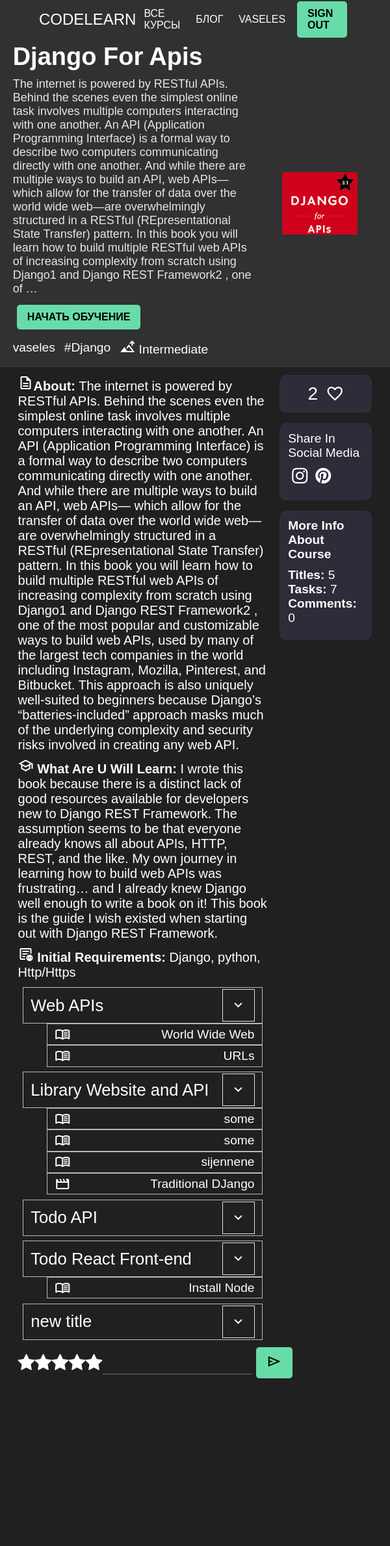
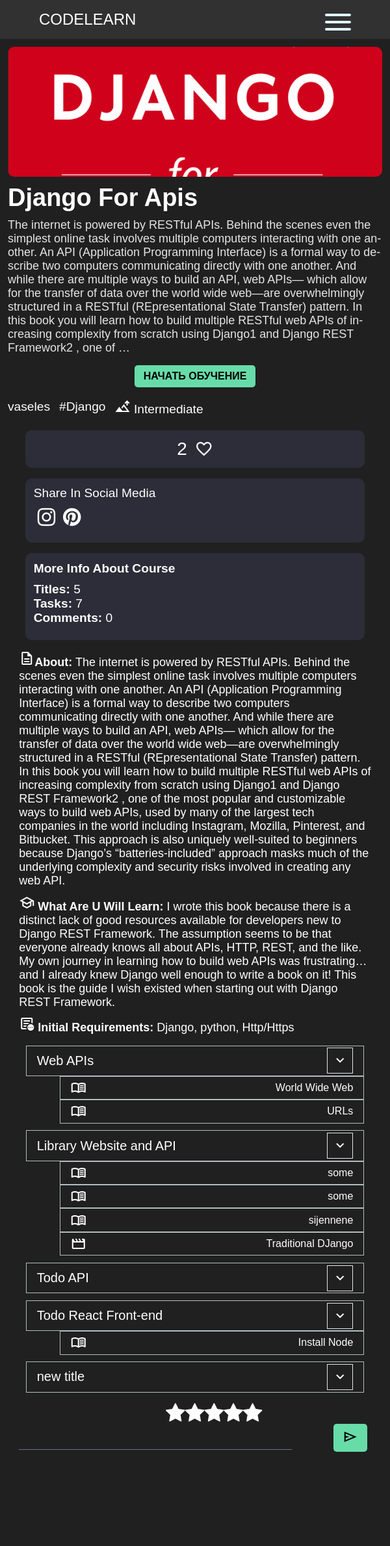
Before and after one commit to Jaswine/courses-platform, a Django app: a page that uses templates/index.html in a window 600 px wide. Shown: the whole page at 65% size. Before the commit the page ends 2121 px from the top, so only its background shows below. Run offline with Django 4.2, Linux system fonts and the light colour scheme; a user stored in the database is signed in; data comes from the database, SQL or seed files in the repository; both versions use the stored data as it was after the commit.

Commit message:
add mobile version a little bit

```diff
--- a/base/templates/base/user/components/HeaderProfile.html
+++ b/base/templates/base/user/components/HeaderProfile.html
@@ -13,7 +13,10 @@
         </div>
     </div>
     <div class="profile__header__left">
-        <div class="expirense">Expirense: <span>100</span></div>
+        <div class="expirense">
+            <b>Expirense:</b>
+            <span>100</span>
+        </div>
     </div>
 
 </div>
--- /dev/null
+++ b/static/css/mobile-articles.css
@@ -0,0 +1,315 @@
+:root {
+   --white: #fff;
+   --black: #000;
+   --primary: #202020;
+   --green: #67dca9;
+   --main-light: #e1f6fb;
+   --dark: #3f4156;
+   --dark-light: #696d97;
+   --light: #e5e5e5;
+   --gray: #8b8b8b;
+   --light-gray: #b2bdbd;
+   --bg: #2d2d39;
+   --success: #5dd693;
+   --error: #fc4b0b;
+
+
+   --roboto:   'Roboto', sans-serif;
+   --roboto-condensed: 'Roboto Condensed', sans-serif;
+}
+
+@media screen and (max-width: 700px) {
+   header {
+      z-index: 10000000000000000000;
+   }
+   .page {
+      margin-bottom: 10vh;
+      padding: 0 2vw;
+   }
+   .page__article {
+      display: flex;
+      justify-content: center;
+      flex-direction: column;
+      padding: 10px 0 !important;
+   }
+   .home__courses__objects {
+      padding-right:  5vw;
+   }
+   .header__line {
+      display: block;
+      width: 40px;
+      height: 4px;
+      content: "";
+      background-color: var(--main-light);
+      margin-top: 7px;
+      border-radius: 10px;
+   }
+   .header__pod__menu {
+      display: flex;
+      justify-content: center;
+      align-items: center;
+   }
+   .header__menu__icon {
+      display: flex;
+      justify-content: center;
+      align-items: center;
+      flex-direction: column;
+      cursor: pointer;
+   }
+   .header__menu {
+      flex-direction: column;
+      background-color:#313131;
+      box-shadow: 0px 5px 10px #313131;
+      position: fixed;
+      top: 60px;
+      /* z-index: 1000000000000000000000; */
+      width: 100%;
+      right: 0;
+      left: 0;
+      padding: 3vh 0;
+      top: -50vh;
+      transition: all .3s linear;
+   }
+   .header__menu .link {
+      margin-bottom: 20px;
+      font-size: 20px;
+   }
+   .header__menu .link::after {
+      display: none;
+   }
+   .header__menu .link:hover:after {
+      display: none;
+   }
+   /*Article Page*/
+   .page__article__title {
+      font-size: 24px;
+      margin-bottom: 3%;
+   }
+   .page__article__left p {
+      font-size: 18px;
+      /* word-break:break-all */
+   }
+   .page__article__left {
+      background-color: transparent;
+      padding: 2% 0;
+   }
+   .page__article__footer b {
+      font-size: 16px;
+   }
+   .comments h2 {
+      font-size: 24px;
+   }
+   .btn-icon {
+      font-size: 14px;
+   }
+   .btn {
+         padding: 8px 14px;
+   }
+   .comment {
+      border: 1px solid rgb(254,254,254,.3);
+      border-radius: 10px;
+      padding: 10px;
+   }
+   .comment__header {
+      margin-bottom: 10px;
+   }
+   .page__article__right__block {
+      background-color: transparent;
+   }
+   .page__article__right__block {
+      background-color: transparent;
+      padding: 0;
+      margin: 0
+   }
+   article {
+      margin-bottom: 10px;
+   }
+   .comment__field {
+      font-size: 16px;
+   }
+   .comment__header *{
+      font-size: 16px;
+   }
+   .comment__header div span {
+      font-size: 16px;
+      color: var(--light-gray);
+   }
+   .comment p {
+      font-size: 18px;
+   }
+   .home__courses__objects {
+      row-gap: 10px;
+      padding-right: 0
+   }
+   .page__item {
+      display: flex;
+      flex-wrap: wrap;
+      padding: 0 10px;
+   }
+   .page__article__filters {
+      width: 100%;
+      padding-top: 0;
+   }
+   .article {
+      padding: 10px;
+      margin: 5px 0 ;
+   }
+   .page__login__place {
+      margin-top: 10vh;
+      padding:  10%  5%;
+   }
+   h2 {
+      font-size: 24px ;
+   }
+   .tag  h2 {
+      font-size: 20px;
+   }
+   .input {
+      font-size: 18px;
+      margin-bottom: 10px;
+   }
+   /* profile */
+   .profile__body {
+      flex-direction: column;
+      padding: 2% 0;
+   }
+   .profile__header__right__icon {
+      width: 60px;
+      height: 60px;
+   }
+   .profile__header__right__info h2  {
+      font-size: 18px;
+   }
+   .profile__header__right__info p  {
+      font-size: 14px;
+   }
+   .profile__body__left {
+      flex-direction: row;
+      overflow-x: scroll;
+      width: 100%;
+      max-width: 100%;
+      margin-bottom: 10px;
+   }
+   ::-webkit-scrollbar {
+      height: 8px;
+      background-color: rgb(254,254,254, .1);
+      cursor: pointer;
+   }
+   .profile__body__left a {
+      margin: 0 10px;
+      gap: 0px
+   }
+   .expirense b {
+      display: none;
+   }
+   .profile__body__right p {
+      margin-bottom: 6px;
+   }
+   .profile__header {
+      margin-bottom: 0;
+   }
+   /* course */
+   .course {
+      /* min-width: 200px; */
+   }
+
+   /*show course page*/
+   .page__about, .page__intro {
+      flex-direction: column-reverse;
+      display: flex;
+   }
+   .page__intro {
+      hyphens: auto;
+      background-color: transparent;
+      padding: 0;
+   }
+   .page__intro__left {
+      padding: 0;
+   }
+   .buttons {
+      flex-wrap: wrap;
+      width: 100%;
+   }
+   .page__intro__right {
+      width: 100%;
+      margin: 2% 0;
+   }
+   .page__intro__right img {
+      width: 100%;
+      max-height: 200px;
+      border-radius: 10px;
+   }
+   /* stars */
+   .review__form {
+      width: 100%;
+      flex-wrap: wrap;
+   }
+   .review__stars {
+      width: 100vw;
+      min-width: 100vw;
+      display: flex;
+      justify-content: center;
+      align-items: center;
+   }
+   .comment__header div span {
+      /* display: none; */
+   }
+   .page__about__right {
+      padding: 0 ;
+  }
+  .page__about__right p {
+   font-size: 18px;
+}
+   .review__input {
+      width: 70vw;
+   }
+   .review__size {
+      font-size: 4vh;
+   }
+   .page__about {
+   }
+   .title__desc {
+   }
+   .title__name {
+      font-size: 20px !important;
+   }
+   .title__open {
+      width: 40px;
+      height: 40px;
+   }
+   .title__task a {
+      font-size: 16px;
+   }
+
+   /*page__article__form*/
+   .page__article__form {
+      background-color: transparent;
+      box-shadow: none;
+   }
+   .page__article__form form {
+      padding: 0;
+   }
+
+   /* tags */
+   .create__tags__form {
+      flex-wrap: wrap;
+      row-gap: 5px;
+   }
+   tag h2 {
+      font-size: 20px !important;
+   }
+   .page__article__form {
+      row-gap: 4px;
+   }
+
+   /*Page Course Menu*/
+   .page__course__menu {
+      display: none;
+   }
+   .page__content {
+      margin: 0
+   }
+   .page__content div {
+      margin: 0
+   }
+}
--- a/static/css/style.css
+++ b/static/css/style.css
@@ -39,7 +39,7 @@ body {
 }
 
 ::-webkit-scrollbar {
-    background-color: transparent;
+    background-color: rgb(254,254,254, .3);
     width: 10px;
     background-color: var(--bg);
 }
@@ -352,7 +352,6 @@ a:hover * {
     display: flex;
     justify-content:space-between;
     width: 100%;
-
 }
 
 /* CREATE*/
@@ -362,7 +361,8 @@ a:hover * {
     align-items: center;
     flex-direction: column;
     width: 100%;
-    margin-top: 60px
+    margin-top: 60px;
+    padding: 0 2vw;
 }
 .page__article__form {
     display: flex;
@@ -550,6 +550,14 @@ article {
     width: 100%;
     margin-bottom: 1%;
 }
+.page__article__left p {
+    /*word-wrap:  break-word;
+     overflow-wrap:break-word;
+    overflow-wrap: word-wrap;
+    line-break: loose; */
+    hyphens: auto;
+    /* word-break:break-all; */
+}
 .page__article__footer {
     display: flex;
     justify-content: space-between;
@@ -577,13 +585,6 @@ a *:hover {
     display: flex;
     justify-content: center;
     align-items: center;
-    width: 100%;
-}
-.comment__field {
-    background-color: #2d2d39;
-    border-bottom: 2px solid #e1f6fb;
-    font-size: 20px;
-    padding: 12px 6px;
     width: 100%;
 }
 
@@ -1002,7 +1003,9 @@ video {
     display: flex;
     justify-content: center;
     align-items: center;
-    width: 100%;
+    width: 100vw;
+    max-width: 100%;
+    max-width: 100vw;
 }
 /* reviews */
 .reviews {
@@ -1050,7 +1053,7 @@ video {
     color: var(--green);
 }
 .review__size {
-    font-size: 28px;
+    font-size: 4vh;
 }
 
 /* Buttons Header in the Comments in the Course */
@@ -1140,12 +1143,11 @@ video {
     background-color: var(--lightGray);
 }
 .comment__field {
+    background-color: transparent;
+    border-bottom: 2px solid var(--light-gray);
+    font-size: 20px;
+    padding: 12px 6px;
     width: 100%;
-    background-color: transparent;
-    border-bottom: 1px solid var(--primary);
-    padding: .3rem .1rem;
-    margin: 0 5% 0 0;
-    font-size: 20px;
     transition: all .3s linear;
 }
 .comment__field:hover {
@@ -1161,7 +1163,6 @@ video {
     width: 100%;
     margin: 1% 0;
 }
-
 .comment p {
     font-size: 18px;
     margin:  0 0 10px 0;
@@ -1290,10 +1291,8 @@ video {
     font-size: 70px;
 }
 
-@media screen and (min-width: 600px) {
-    .page__article {
-        display: flex;
-        justify-content: center;
-        flex-direction: column;
-    }
+.header__pod__menu {
+    display: flex;
+    justify-content: center;
+    align-items: center;
 }
--- a/templates/header.html
+++ b/templates/header.html
@@ -1,16 +1,39 @@
-
+{% load static %}
 <header>
     <a class="header__logo" href="/">CODELEARN</a>
+
+    <div class="header__pod__menu">
+        <div class="header__menu__icon">
+            <span class="header__line"></span>
+            <span class="header__line"></span>
+            <span class="header__line"></span>
+        </div>
         <div class="header__menu">
-        <a href={% url 'courses:catalog' %} class="link">Все Курсы</a>
+            <a href={% url 'courses:catalog' %} class="link link-mobile">Все Курсы</a>
             {% comment %} <a href="" class="link">Community</a> {% endcomment %}
-        <a href="/articles" class="link">Блог</a>
+            <a href="/articles" class="link link-mobile">Блог</a>
         {% if request.user.is_authenticated %}
-        <a href="{% url 'base:profile' request.user.username %}" class="link">{{request.user.username}}</a>
+            <a href="{% url 'base:profile' request.user.username %}" class="link ">{{request.user.username}}</a>
             <a href="{% url 'base:logout' %}" class="btn">Sign Out</a>
         {% else %}
             <a href="/sign-in" class="link">Войти </a>
             <a href="/sign-up" class="btn">Регистрация</a>
         {% endif %}
         </div>
+    </div>
 </header>
+
+<!-- <script src="{% static 'js/header.js' %}"></script> -->
+
+<script>
+    const header__menu__icon = document.querySelector(".header__menu__icon");
+    const header__menu = document.querySelector(".header__menu");
+
+header__menu__icon.onclick = () => {
+    if (header__menu.style.top != "60px") {
+        header__menu.style.top = "60px"
+    } else {
+        header__menu.style.top = "-50vh"
+    }
+}
+</script>
--- a/templates/index.html
+++ b/templates/index.html
@@ -12,6 +12,7 @@
     <link rel="stylesheet" href="https://cdnjs.cloudflare.com/ajax/libs/font-awesome/4.7.0/css/font-awesome.min.css">
 
     <link rel="stylesheet" href="{% static 'css/style.css' %}">
+    <link rel="stylesheet" href="{% static 'css/mobile-articles.css' %}">
 
     {% block title %}{% endblock  %}
 </head>
```
Also changed, not shown: base/templates/base/Login.html (+4 -4 lines), base/templates/base/Registration.html (+4 -4 lines), static/js/header.js (added, +9 -0 lines), db.sqlite3. Lines whose indentation alone changed are shown as unchanged.
